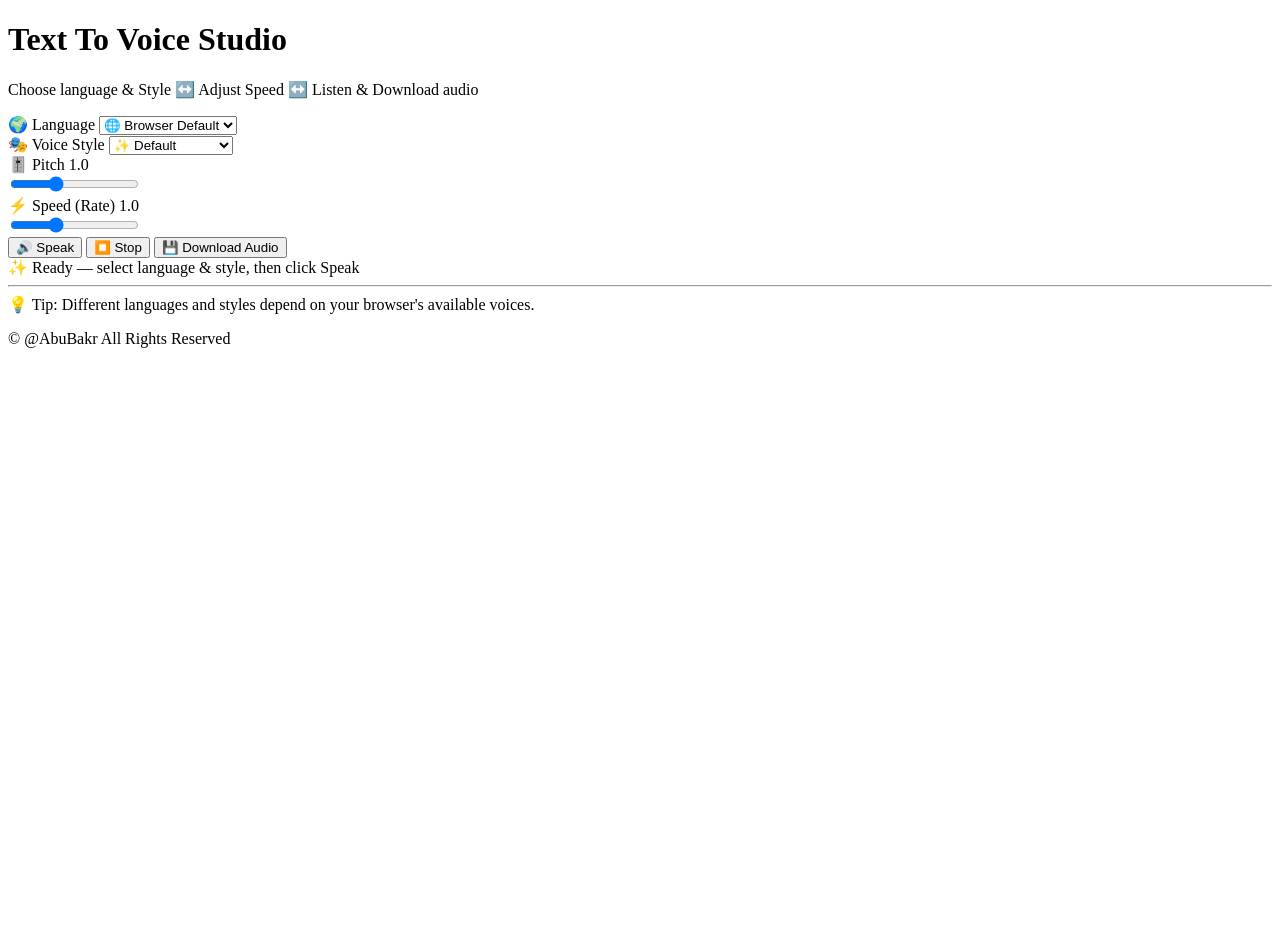
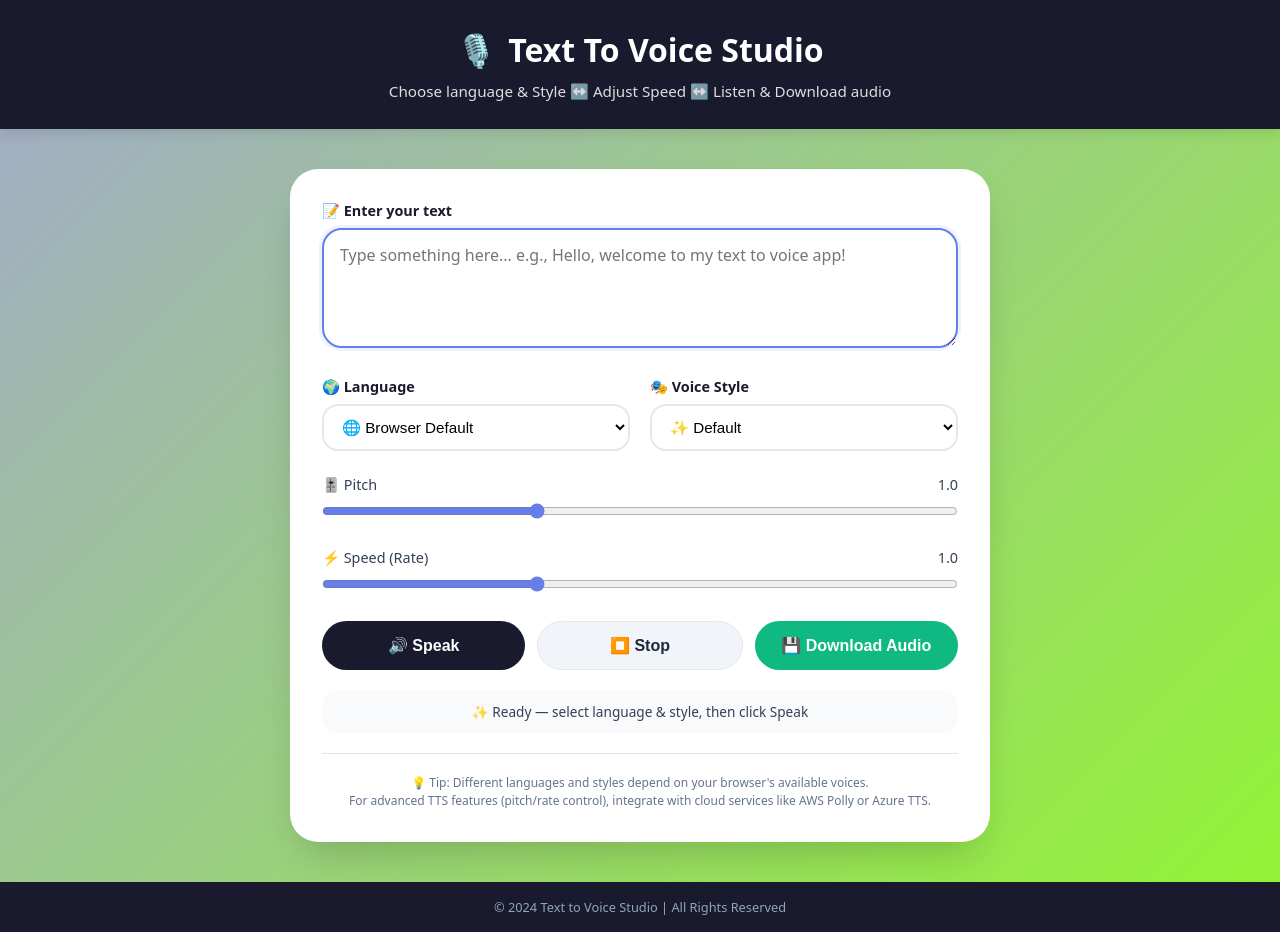
Before and after one commit to MuhammadAbu-Bakr/Solo-Word, a Flask app: page / in a window 1280 px wide. Before the commit the page ends 348 px from the top, so only its background shows below. Run offline with Flask 3, Linux system fonts and the light colour scheme.

Commit message:
Add styling and functionality for text-to-voice features, including language and voice style selection, pitch and speed controls, and download functionality

```diff
--- a/app/static/css/style.css
+++ b/app/static/css/style.css
@@ -0,0 +1,293 @@
+* {
+    margin: 0;
+    padding: 0;
+    box-sizing: border-box;
+}
+
+body {
+    font-family: system-ui, -apple-system, 'Segoe UI', Roboto, 'Helvetica Neue', sans-serif;
+    background: linear-gradient(135deg, #a2aacc 0%, #93f532 100%);
+    min-height: 100vh;
+    display: flex;
+    flex-direction: column;
+}
+
+.app-wrapper {
+    display: flex;
+    flex-direction: column;
+    min-height: 100vh;
+}
+
+.main-header {
+    background: #1a1a2e;
+    color: white;
+    padding: 28px 32px;
+    text-align: center;
+    box-shadow: 0 4px 12px rgba(0, 0, 0, 0.1);
+    width: 100%;
+}
+
+.main-header h1 {
+    font-size: 2rem;
+    font-weight: 600;
+    display: flex;
+    align-items: center;
+    justify-content: center;
+    gap: 12px;
+}
+
+.main-header p {
+    opacity: 0.85;
+    font-size: 0.95rem;
+    margin-top: 10px;
+}
+
+.main-content {
+    flex: 1;
+    display: flex;
+    justify-content: center;
+    align-items: center;
+    padding: 40px 20px;
+}
+
+.container {
+    max-width: 700px;
+    width: 100%;
+    background: white;
+    border-radius: 28px;
+    box-shadow: 0 20px 40px -12px rgba(0, 0, 0, 0.2);
+    overflow: hidden;
+    padding: 32px;
+}
+
+.input-group {
+    margin-bottom: 24px;
+}
+
+label {
+    display: block;
+    font-weight: 600;
+    margin-bottom: 8px;
+    color: #1a1a2e;
+    font-size: 0.9rem;
+}
+
+textarea {
+    width: 100%;
+    padding: 14px 16px;
+    border: 2px solid #e2e8f0;
+    border-radius: 20px;
+    font-size: 1rem;
+    font-family: inherit;
+    resize: vertical;
+    outline: none;
+    transition: all 0.2s;
+}
+
+textarea:focus {
+    border-color: #667eea;
+    box-shadow: 0 0 0 3px rgba(102, 126, 234, 0.1);
+}
+
+.row {
+    display: flex;
+    gap: 20px;
+    margin-bottom: 24px;
+    flex-wrap: wrap;
+}
+
+.select-group {
+    flex: 1;
+    min-width: 180px;
+}
+
+select {
+    width: 100%;
+    padding: 12px 14px;
+    border: 2px solid #e2e8f0;
+    border-radius: 16px;
+    font-size: 0.95rem;
+    background: white;
+    cursor: pointer;
+    outline: none;
+    transition: all 0.2s;
+}
+
+select:focus {
+    border-color: #667eea;
+}
+
+.slider-group {
+    margin-bottom: 24px;
+}
+
+.slider-label {
+    display: flex;
+    justify-content: space-between;
+    margin-bottom: 8px;
+    font-size: 0.9rem;
+    color: #334155;
+}
+
+input[type="range"] {
+    width: 100%;
+    accent-color: #667eea;
+}
+
+
+.button-group {
+    display: flex;
+    gap: 12px;
+    margin-top: 24px;
+    flex-wrap: wrap;
+}
+
+button {
+    flex: 1;
+    padding: 14px 20px;
+    border: none;
+    border-radius: 40px;
+    font-size: 1rem;
+    font-weight: 600;
+    cursor: pointer;
+    transition: all 0.2s;
+    display: inline-flex;
+    align-items: center;
+    justify-content: center;
+    gap: 8px;
+}
+
+.btn-primary {
+    background: #1a1a2e;
+    color: white;
+}
+
+.btn-primary:hover {
+    background: #2d2d44;
+    transform: translateY(-2px);
+    box-shadow: 0 4px 12px rgba(0, 0, 0, 0.15);
+}
+
+.btn-primary:active {
+    transform: translateY(0);
+}
+
+.btn-secondary {
+    background: #f1f5f9;
+    color: #1e293b;
+    border: 1px solid #e2e8f0;
+}
+
+.btn-secondary:hover {
+    background: #e2e8f0;
+    transform: translateY(-2px);
+}
+
+.btn-download {
+    background: #10b981;
+    color: white;
+}
+
+.btn-download:hover {
+    background: #059669;
+    transform: translateY(-2px);
+    box-shadow: 0 4px 12px rgba(16, 185, 129, 0.3);
+}
+
+.status {
+    margin-top: 20px;
+    padding: 12px 16px;
+    border-radius: 16px;
+    font-size: 0.85rem;
+    background: #f8fafc;
+    color: #334155;
+    text-align: center;
+}
+
+.status.success {
+    background: #d1fae5;
+    color: #065f46;
+}
+
+.status.error {
+    background: #fee2e2;
+    color: #991b1b;
+}
+
+.status.loading {
+    background: #fef3c7;
+    color: #92400e;
+}
+
+hr {
+    margin: 20px 0;
+    border: none;
+    height: 1px;
+    background: #e2e8f0;
+}
+
+.note {
+    font-size: 0.75rem;
+    color: #64748b;
+    text-align: center;
+    margin-top: 16px;
+    line-height: 1.5;
+}
+
+.footer {
+    background: #1a1a2e;
+    color: #94a3b8;
+    text-align: center;
+    padding: 16px;
+    font-size: 0.8rem;
+    width: 100%;
+}
+
+.footer p {
+    margin: 0;
+}
+
+@media (max-width: 768px) {
+    .main-header {
+        padding: 20px 24px;
+    }
+
+    .main-header h1 {
+        font-size: 1.6rem;
+    }
+
+    .main-header p {
+        font-size: 0.85rem;
+    }
+
+    .main-content {
+        padding: 30px 16px;
+    }
+
+    .container {
+        padding: 24px;
+    }
+}
+
+@media (max-width: 550px) {
+    .row {
+        flex-direction: column;
+        gap: 16px;
+    }
+
+    button {
+        padding: 12px 16px;
+    }
+
+    .main-content {
+        padding: 20px 16px;
+    }
+
+    .container {
+        padding: 20px;
+    }
+
+    .main-header h1 {
+        font-size: 1.4rem;
+    }
+}
--- a/app/static/js/script.js
+++ b/app/static/js/script.js
@@ -0,0 +1,248 @@
+// DOM elements
+const textInput = document.getElementById('textInput');
+const languageSelect = document.getElementById('languageSelect');
+const voiceStyleSelect = document.getElementById('voiceStyleSelect');
+const pitchSlider = document.getElementById('pitchSlider');
+const rateSlider = document.getElementById('rateSlider');
+const pitchValue = document.getElementById('pitchValue');
+const rateValue = document.getElementById('rateValue');
+const speakBtn = document.getElementById('speakBtn');
+const stopBtn = document.getElementById('stopBtn');
+const downloadBtn = document.getElementById('downloadBtn');
+const statusDiv = document.getElementById('statusMessage');
+
+let speechSynth = window.speechSynthesis;
+let currentUtterance = null;
+let availableVoices = [];
+
+function loadVoices() {
+    return new Promise((resolve) => {
+        let voices = speechSynth.getVoices();
+        if (voices.length) {
+            availableVoices = voices;
+            resolve(voices);
+        } else {
+            speechSynth.onvoiceschanged = () => {
+                availableVoices = speechSynth.getVoices();
+                resolve(availableVoices);
+            };
+        }
+    });
+}
+
+function findBestVoice(langCode, stylePreference) {
+    if (!availableVoices.length) return null;
+
+    let filtered = [...availableVoices];
+
+    if (langCode && langCode !== 'default') {
+        filtered = filtered.filter(voice => voice.lang.startsWith(langCode));
+    }
+
+    if (filtered.length === 0) {
+        filtered = [...availableVoices];
+    }
+
+
+    let styleMatched = [...filtered];
+    const style = stylePreference.toLowerCase();
+
+    if (style === 'female') {
+        styleMatched = filtered.filter(v =>
+            v.name.toLowerCase().includes('female') ||
+            v.name.toLowerCase().includes('samantha') ||
+            v.name.toLowerCase().includes('victoria') ||
+            (v.name.toLowerCase().includes('google') && v.name.toLowerCase().includes('female'))
+        );
+    } else if (style === 'male') {
+        styleMatched = filtered.filter(v =>
+            v.name.toLowerCase().includes('male') ||
+            v.name.toLowerCase().includes('daniel') ||
+            v.name.toLowerCase().includes('alex') ||
+            (v.name.toLowerCase().includes('google') && v.name.toLowerCase().includes('male'))
+        );
+    } else if (style === 'expressive') {
+        styleMatched = filtered.filter(v =>
+            v.name.toLowerCase().includes('expressive') ||
+            v.name.toLowerCase().includes('lively') ||
+            v.name.toLowerCase().includes('samantha')
+        );
+    } else if (style === 'calm') {
+        styleMatched = filtered.filter(v =>
+            v.name.toLowerCase().includes('calm') ||
+            v.name.toLowerCase().includes('soft') ||
+            v.name.toLowerCase().includes('natural')
+        );
+    }
+
+
+    if (styleMatched.length) {
+        return styleMatched[0];
+    }
+    if (filtered.length) {
+        return filtered[0];
+    }
+    return null;
+}
+
+
+function setStatus(message, isError = false, isSuccess = false, isLoading = false) {
+    statusDiv.textContent = message;
+    statusDiv.className = 'status';
+    if (isError) {
+        statusDiv.classList.add('error');
+    } else if (isSuccess) {
+        statusDiv.classList.add('success');
+    } else if (isLoading) {
+        statusDiv.classList.add('loading');
+    }
+}
+
+
+function stopSpeaking() {
+    if (speechSynth.speaking || speechSynth.pending) {
+        speechSynth.cancel();
+    }
+    currentUtterance = null;
+    setStatus("⏹️ Stopped", false, true);
+}
+
+
+async function speakText() {
+    const text = textInput.value.trim();
+
+    if (!text) {
+        setStatus("❌ Please enter some text first", true);
+        return;
+    }
+
+
+    stopSpeaking();
+
+
+    const langCode = languageSelect.value;
+    const stylePref = voiceStyleSelect.value;
+    const pitch = parseFloat(pitchSlider.value);
+    const rate = parseFloat(rateSlider.value);
+
+
+    if (availableVoices.length === 0) {
+        await loadVoices();
+    }
+
+
+    const utterance = new SpeechSynthesisUtterance(text);
+
+
+    if (langCode !== 'default') {
+        utterance.lang = langCode;
+    }
+
+
+    utterance.pitch = pitch;
+    utterance.rate = rate;
+
+    const selectedVoice = findBestVoice(langCode !== 'default' ? langCode : null, stylePref);
+    if (selectedVoice) {
+        utterance.voice = selectedVoice;
+        setStatus(`🎤 Speaking with "${selectedVoice.name}" (${selectedVoice.lang})`, false);
+    } else {
+        setStatus(`🎤 Speaking with default voice`, false);
+    }
+
+
+    utterance.onstart = () => {
+        setStatus("🔊 Speaking...", false);
+    };
+
+    utterance.onend = () => {
+        setStatus("✅ Speech finished", false, true);
+        currentUtterance = null;
+    };
+
+    utterance.onerror = (event) => {
+        console.error("Speech error:", event);
+        setStatus(`❌ Error: ${event.error || 'Speech failed'}`, true);
+        currentUtterance = null;
+    };
+
+    currentUtterance = utterance;
+    speechSynth.speak(utterance);
+}
+
+
+function downloadAudio() {
+    const text = textInput.value.trim();
+
+    if (!text) {
+        setStatus("❌ Please enter text before downloading", true);
+        return;
+    }
+
+    const lang = languageSelect.options[languageSelect.selectedIndex]?.text || languageSelect.value;
+    const style = voiceStyleSelect.options[voiceStyleSelect.selectedIndex]?.text || voiceStyleSelect.value;
+    const pitch = pitchSlider.value;
+    const rate = rateSlider.value;
+
+
+    const voiceData = {
+        text: text,
+        language_code: languageSelect.value,
+        language_name: lang,
+        voice_style: voiceStyleSelect.value,
+        voice_style_name: style,
+        pitch: parseFloat(pitch),
+        rate: parseFloat(rate),
+        timestamp: new Date().toISOString(),
+        note: "Send this JSON to your Flask backend /synthesize endpoint to generate audio file"
+    };
+
+
+    const jsonStr = JSON.stringify(voiceData, null, 2);
+
+    // Create blob and download
+    const blob = new Blob([jsonStr], { type: 'application/json' });
+    const url = URL.createObjectURL(blob);
+    const a = document.createElement('a');
+    a.href = url;
+    a.download = `voice_request_${Date.now()}.json`;
+    document.body.appendChild(a);
+    a.click();
+    document.body.removeChild(a);
+    URL.revokeObjectURL(url);
+
+    setStatus(`💾 Downloaded voice request (JSON) - Ready for Flask backend`, false, true);
+}
+
+
+function updatePitchValue() {
+    pitchValue.textContent = pitchSlider.value;
+}
+
+function updateRateValue() {
+    rateValue.textContent = rateSlider.value;
+}
+
+
+speakBtn.addEventListener('click', speakText);
+stopBtn.addEventListener('click', stopSpeaking);
+downloadBtn.addEventListener('click', downloadAudio);
+
+pitchSlider.addEventListener('input', updatePitchValue);
+rateSlider.addEventListener('input', updateRateValue);
+
+loadVoices().then(() => {
+    setStatus("✅ Ready! Choose language & style, then click Speak", false, true);
+}).catch(() => {
+    setStatus("⚠️ Speech synthesis loaded", false);
+});
+
+
+textInput.focus();
+
+textInput.addEventListener('keydown', (e) => {
+    if ((e.ctrlKey || e.metaKey) && e.key === 'Enter') {
+        e.preventDefault();
+        speakText();
+    }
+});
--- a/app/templates/index.html
+++ b/app/templates/index.html
@@ -3,20 +3,31 @@
 <head>
     <meta charset="UTF-8">
     <meta name="viewport" content="width=device-width, initial-scale=1.0">
-    <title>Document</title>
-    <link rel="stylesheet" href="../static/css/style.css">
+    <title>Text to Voice Studio | Flask TTS App</title>
+    <link rel="stylesheet" href="{{ url_for('static', filename='css/style.css') }}">
 </head>
 <body>
-    <header class="header">
-        <h1>Text To Voice Studio</h1>
+    <div class="app-wrapper">
+        <header class="main-header">
+            <h1>
+                <span>🎙️</span> Text To Voice Studio
+            </h1>
             <p>Choose language & Style ↔️ Adjust Speed ↔️ Listen & Download audio</p>
         </header>
-    <main>
-              <!-- Language Dropdown -->
+
+        <main class="main-content">
+            <div class="container">
+                <!-- Text Input -->
+                <section class="input-group">
+                    <label>📝 Enter your text</label>
+                    <textarea id="textInput" rows="4" placeholder="Type something here... e.g., Hello, welcome to my text to voice app!"></textarea>
+                </section>
+
+                <!-- Language and Style  -->
                 <section class="row">
-                <section class="select-group">
+                    <div class="select-group">
                         <label>🌍 Language</label>
-                    <select id="languageSelect" title="Languages">
+                        <select id="languageSelect" title="languages">
                             <option value="default">🌐 Browser Default</option>
                             <option value="en-US">🇺🇸 English (US)</option>
                             <option value="en-GB">🇬🇧 English (UK)</option>
@@ -32,44 +43,44 @@
                             <option value="ru-RU">🇷🇺 Russian</option>
                             <option value="ar-SA">🇸🇦 Arabic</option>
                         </select>
-                </section>
+                    </div>
 
-                <!-- Voice Style Dropdown -->
-                <section class="select-group">
+                    <div class="select-group">
                         <label>🎭 Voice Style</label>
-                    <select id="voiceStyleSelect" title="Voice Style">
+                        <select id="voiceStyleSelect" title="style">
                             <option value="default">✨ Default</option>
                             <option value="female">👩 Female Voice</option>
                             <option value="male">👨 Male Voice</option>
                             <option value="expressive">🎤 Expressive</option>
                             <option value="calm">🍃 Calm & Soft</option>
                         </select>
-                </section>
+                    </div>
                 </section>
 
-            <!-- Pitch & Rate Sliders -->
+                <!-- Pitch Control -->
                 <section class="slider-group">
                     <div class="slider-label">
                         <span>🎚️ Pitch</span>
                         <span id="pitchValue">1.0</span>
                     </div>
-                <input type="range" id="pitchSlider" min="0.5" max="2.0" step="0.05" value="1.0" title="pitch">
+                    <input title="pitch" type="range" id="pitchSlider" min="0.5" max="2.0" step="0.05" value="1.0">
                 </section>
 
-            <div class="slider-group">
+                <!-- Speed/Rate Control -->
+                <section class="slider-group">
                     <div class="slider-label">
                         <span>⚡ Speed (Rate)</span>
                         <span id="rateValue">1.0</span>
                     </div>
-                <input type="range" id="rateSlider" min="0.5" max="2.0" step="0.05" value="1.0" title="speed">
-            </div>
+                    <input title="Speed" type="range" id="rateSlider" min="0.5" max="2.0" step="0.05" value="1.0">
+                </section>
 
                 <!-- Action Buttons -->
-            <div class="button-group">
-                <button id="speakBtn" class="btn-primary">🔊 Speak</button>
-                <button id="stopBtn" class="btn-secondary">⏹️ Stop</button>
-                <button id="downloadBtn" class="btn-download">💾 Download Audio</button>
-            </div>
+                <section class="button-group">
+                    <button type="button" id="speakBtn" class="btn-primary">🔊 Speak</button>
+                    <button type="button" id="stopBtn" class="btn-secondary">⏹️ Stop</button>
+                    <button type="button" id="downloadBtn" class="btn-download">💾 Download Audio</button>
+                </section>
 
                 <!-- Status Message -->
                 <div id="statusMessage" class="status">
@@ -78,14 +89,18 @@
 
                 <hr>
                 <div class="note">
-                💡 Tip: Different languages and styles depend on your browser's available voices.
-            </div>
+                    💡 Tip: Different languages and styles depend on your browser's available voices.<br>
+                    For advanced TTS features (pitch/rate control), integrate with cloud services like AWS Polly or Azure TTS.
                 </div>
             </div>
         </main>
-    <footer>
-        <p>&copy; @AbuBakr All Rights Reserved</p>
+
+        <!-- Footer -->
+        <footer class="footer">
+            <p>&copy; 2024 Text to Voice Studio | All Rights Reserved</p>
         </footer>
-    <script src="../static/js/script.js"></script>
+    </div>
+
+    <script src="{{ url_for('static', filename='js/script.js') }}"></script>
 </body>
 </html>
```
Lines whose indentation alone changed are shown as unchanged.
